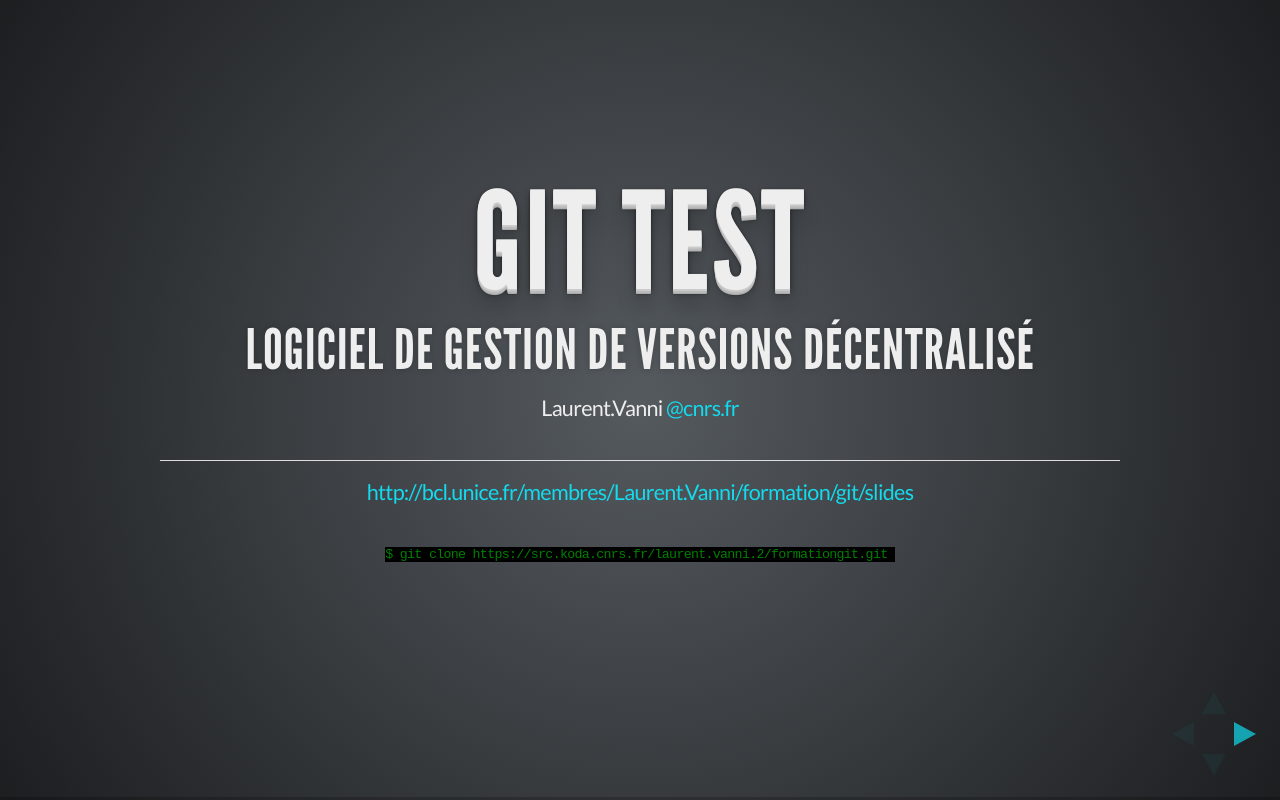
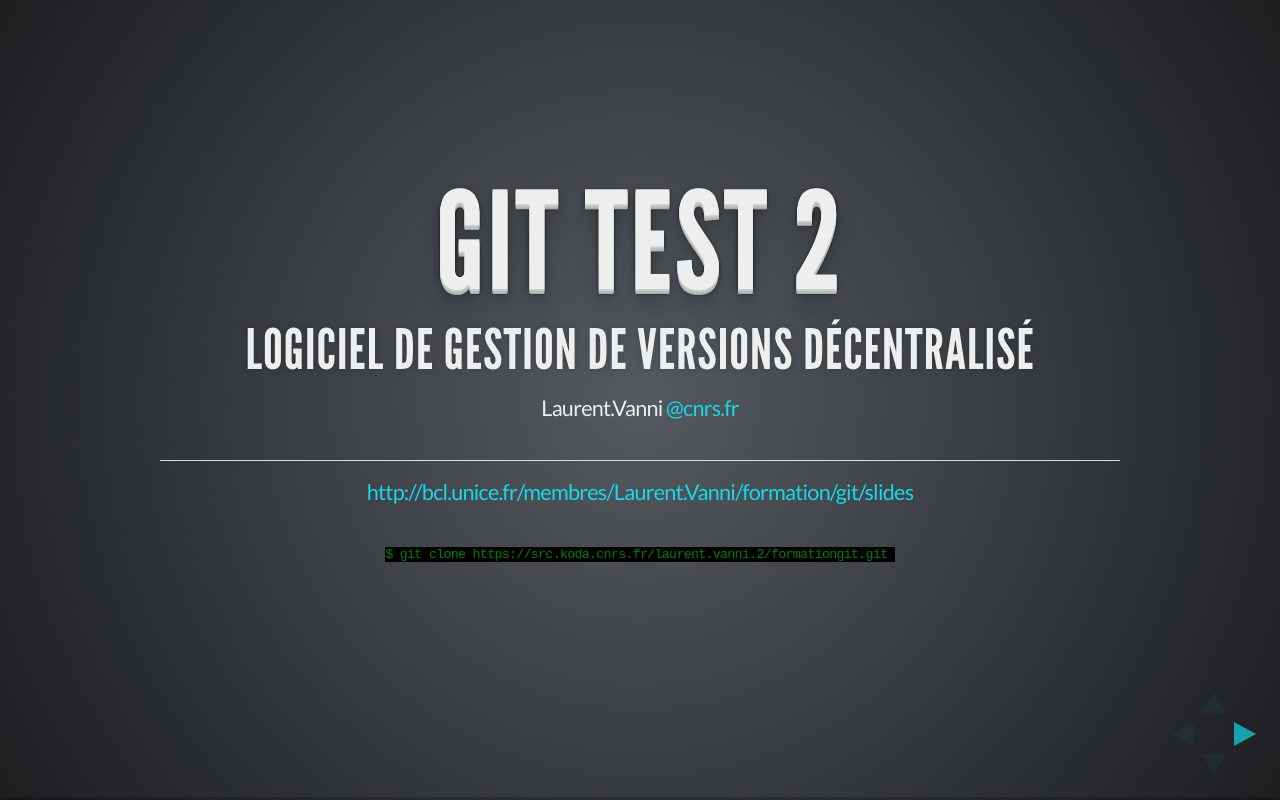
Before and after one commit to lvanni/formationGIT, a plain HTML site: page index.html in a window 1280 px wide. Drawn offline with Linux system fonts and the light colour scheme.

Commit message:
NEW: test2

```diff
--- a/index.html
+++ b/index.html
@@ -45,7 +45,7 @@
 			<!-- Any section element inside of this container is displayed as a slide -->
 			<div class="slides">
 				<section>
-					<h1>GIT TEST</h1>
+					<h1>GIT TEST 2</h1>
 					<h3>Logiciel de gestion de versions décentralisé</h3>
 					<p>
 						<small>Laurent.Vanni <a href="mailto:lvanni@unice.fr">@cnrs.fr</a></small>
```
